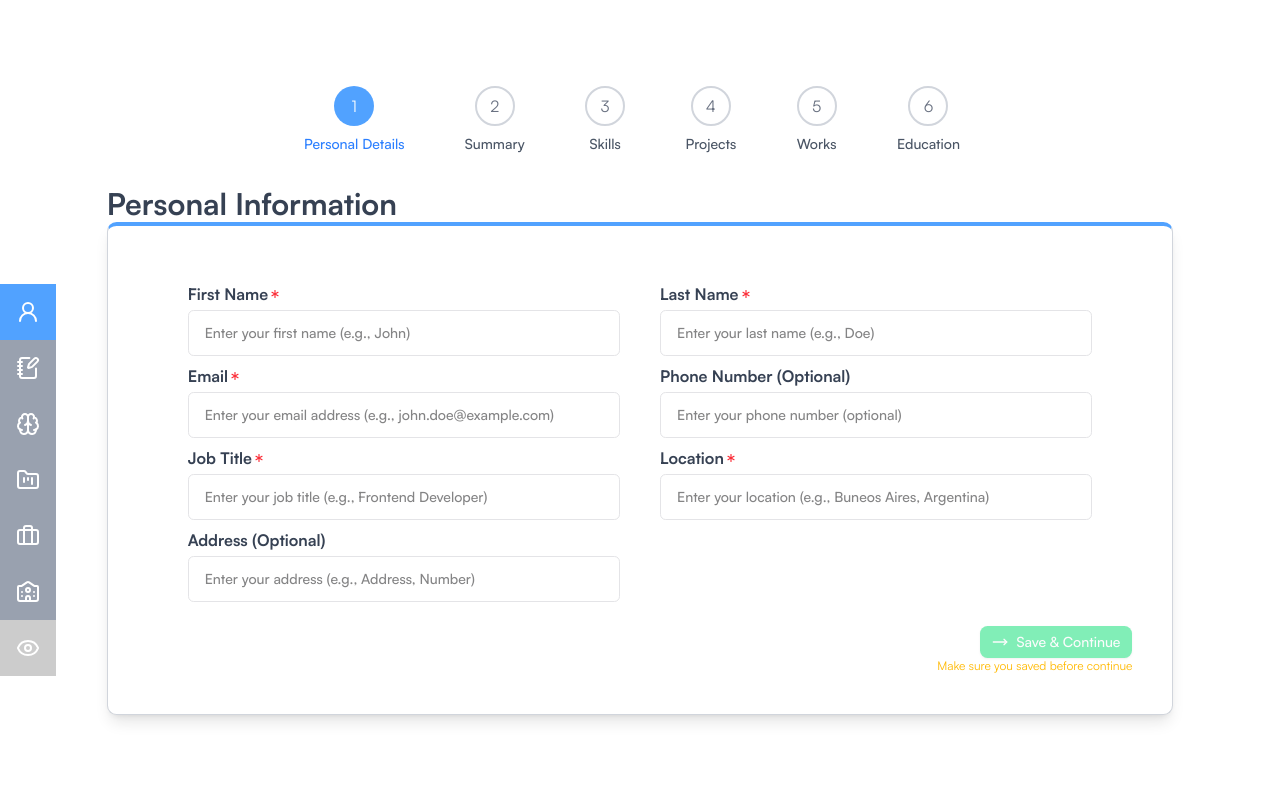
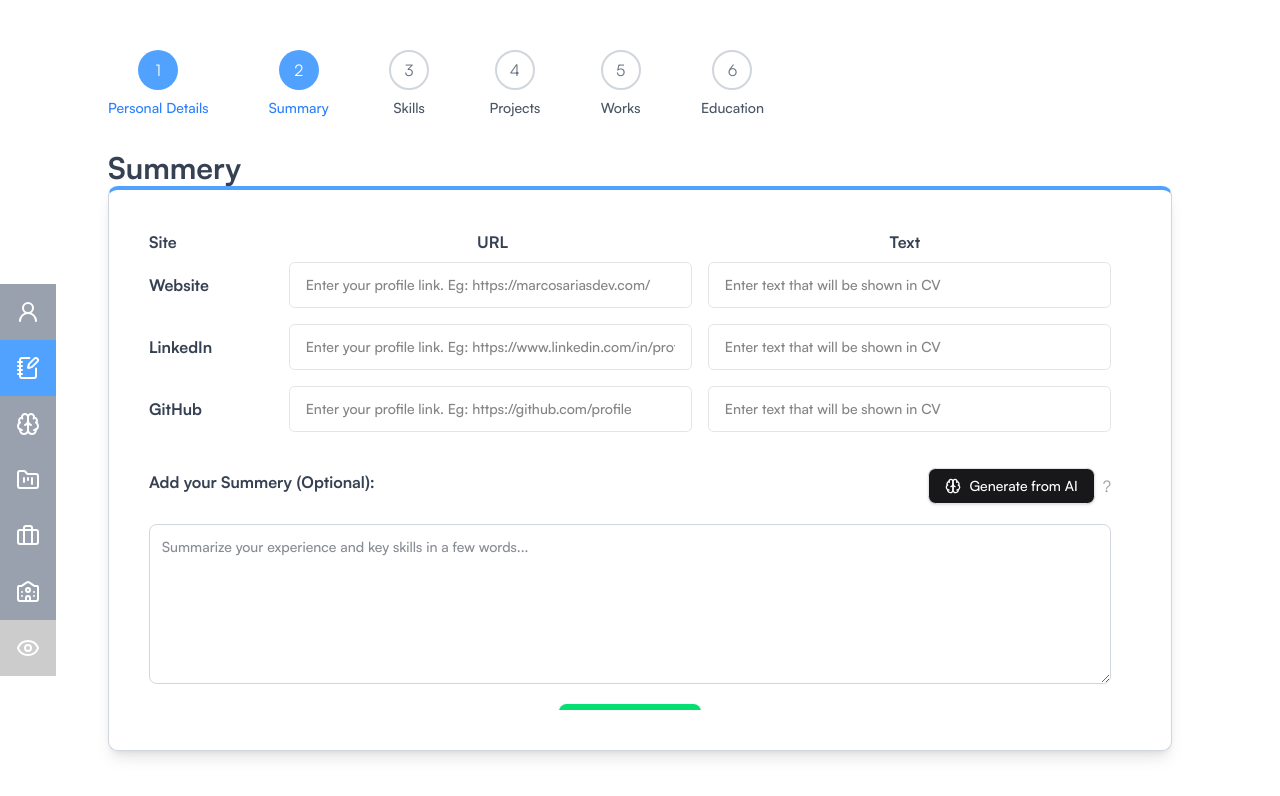
Before and after one commit to marcosarias21/resume-builder-ai, a React (Vite) app: page / in a window 1280 px wide. Both pictures are taken after a click on the button 28 px from the left and 368 px from the top of the page. Shown: the top 796 px of the page. Built offline with nearby package versions, Linux system fonts and the light colour scheme.

Commit message:
fix height in forms

```diff
--- a/src/App.tsx
+++ b/src/App.tsx
@@ -26,23 +26,19 @@ const App = () => {
 
   return (
     <section className='h-[100vh]'>
-      <div className='h-full grid grid-cols-12 items-center'>
+      <div className='h-full grid grid-cols-12 gap-4 items-center'>
         <div className='col-span-1 flex flex-col mt-40'>
           {sidebarInfo.map((info, index) => <Sidebar key={info.id} {...info} index={index} />)}
           <div>
             <SideTemplateBar setIsWatched={setIsWatched} isWatched={isWatched}/>
           </div>
         </div>
-        <div className={`flex items-center  ${isWatched ? 'col-span-6': 'col-span-10'}`}>
-          <div className='flex flex-col w-full justify-center'>
-            <div className='flex justify-center'>
+        <div className={`flex flex-col justify-center h-full ${isWatched ? 'col-span-6': 'col-span-10'} h-full`}>
+          <div className='flex flex-col h-full'>
+            <div className='h-full flex flex-col justify-center' key={currentSection}>
               <Stepper />
-            </div>
-            <div className='h-full'>
               <h2 className='text-3xl font-bold text-gray-700'>{sectionsData[currentSection].title}</h2>
-              <div className='h-full'>
-                {sectionsData[currentSection].comp}
-              </div>
+              {sectionsData[currentSection].comp}
             </div>
           </div>
         </div>
--- a/src/components/Forms/EducationForm/EducationForm.tsx
+++ b/src/components/Forms/EducationForm/EducationForm.tsx
@@ -33,7 +33,7 @@ const EducationForm = () => {
   }, [])
 
   return (
-    <div className='min-h-[60%] w-full bg-white border-1 border-gray-300 border-t-blue-400 border-t-4 dark:bg-neutral-800 shadow-xl rounded-lg p-6 lg:p-10'>
+    <div className='min-h-[70%] bg-white border-1 border-gray-300 border-t-blue-400 border-t-4 dark:bg-neutral-800 shadow-lg rounded-lg p-6 lg:p-10 w-full'>
         <form onSubmit={handleSubmit(onSubmit)} className='gap-6 min-h-[100%] max-h-[480px] overflow-y-auto custom-scrollbar pr-5'>
           <div>
             {fields.map((_, index) =>
--- a/src/components/Forms/PersonalInfoForm/PersonalInfoForm.tsx
+++ b/src/components/Forms/PersonalInfoForm/PersonalInfoForm.tsx
@@ -34,7 +34,7 @@ const PersonalInfoForm = () => {
   }, [])
 
   return (
-    <div className="min-h-[60%] bg-white border-1 border-gray-300 border-t-blue-400 border-t-4 dark:bg-neutral-800 shadow-lg rounded-lg p-6 lg:p-10 w-full">
+    <div className="min-h-[70%] bg-white border-1 border-gray-300 border-t-blue-400 border-t-4 dark:bg-neutral-800 shadow-lg rounded-lg p-6 lg:p-10 w-full">
       <form onSubmit={handleSubmit(onSubmit)} className="flex flex-col sm:grid-cols-2 gap-6 h-full w-full">
         <div className="h-full grid grid-cols-2 gap-x-10 px-10">
           <div className="mt-4">
--- a/src/components/Forms/ProjectsForm/ProjectsForm.tsx
+++ b/src/components/Forms/ProjectsForm/ProjectsForm.tsx
@@ -77,7 +77,7 @@ const ProjectsForm = () => {
   }, [])
 
   return (
-    <div className="min-h-[60%] w-full bg-white border border-gray-300 border-t-blue-400 border-t-4 dark:bg-neutral-800 shadow-xl rounded-lg p-6 lg:p-10">
+    <div className="min-h-[70%] bg-white border-1 border-gray-300 border-t-blue-400 border-t-4 dark:bg-neutral-800 shadow-lg rounded-lg p-6 lg:p-10 w-full">
       <form className="gap-6 max-h-[485px] overflow-y-auto custom-scrollbar pr-5" onSubmit={handleSubmit(onSubmit)}>
         <div>
           <div className="flex justify-between items-center my-4">
--- a/src/components/Forms/SkillsForm/SkillsForm.tsx
+++ b/src/components/Forms/SkillsForm/SkillsForm.tsx
@@ -34,7 +34,7 @@ const SkillsForm = () => {
   }, [])
 
   return (
-    <div className='min-h-[60%] w-full bg-white border-1 border-gray-300 border-t-blue-400 border-t-4 dark:bg-neutral-800 shadow-xl rounded-lg p-6 lg:p-10'>
+    <div className='min-h-[70%] bg-white border-1 border-gray-300 border-t-blue-400 border-t-4 dark:bg-neutral-800 shadow-lg rounded-lg p-6 lg:p-10 w-full'>
         <form onSubmit={handleSubmit(onSubmit)} className='gap-6 h-full'>
           <div>
             <div className="flex justify-between items-center my-4">
--- a/src/components/Forms/SummeryForm/SummeryForm.tsx
+++ b/src/components/Forms/SummeryForm/SummeryForm.tsx
@@ -50,8 +50,8 @@ const SummeryForm = () => {
   }, [])
 
   return (
-      <div className='min-h-[60%] w-full bg-white border-1 border-gray-300 border-t-blue-400 border-t-4 dark:bg-neutral-800 shadow-xl rounded-lg p-6 lg:p-10'>
-        <form onSubmit={handleSubmit(onSubmit)} className='gap-6 max-h-[485px] overflow-y-auto custom-scrollbar pr-5'>
+      <div className='min-h-[70%] bg-white border-1 border-gray-300 border-t-blue-400 border-t-4 dark:bg-neutral-800 shadow-lg rounded-lg p-6 lg:p-10 w-full'>
+        <form onSubmit={handleSubmit(onSubmit)} className='gap-6 max-h-[480px] overflow-y-auto custom-scrollbar pr-5'>
           <div className="flex flex-col justify-center">
             <div className="flex flex-col">
               <div className="grid grid-cols-7 font-bold text-gray-700 mb-2">
--- a/src/components/Forms/WorkForm/WorkForm.tsx
+++ b/src/components/Forms/WorkForm/WorkForm.tsx
@@ -51,7 +51,7 @@ const WorkForm = () => {
   }, [])
 
   return (
-    <div className='min-h-[60%] w-full bg-white border-1 border-gray-300 border-t-blue-400 border-t-4 dark:bg-neutral-800 shadow-xl rounded-lg p-6 lg:p-10'>
+    <div className='min-h-[70%] bg-white border-1 border-gray-300 border-t-blue-400 border-t-4 dark:bg-neutral-800 shadow-lg rounded-lg p-6 lg:p-10 w-full'>
         <form onSubmit={handleSubmit(onSubmit)} className='gap-6 max-h-[485px] overflow-y-auto custom-scrollbar pr-5'>
           <div>
              {fields?.map((_, index) => (
--- a/src/components/Sidebar/Sidebar.tsx
+++ b/src/components/Sidebar/Sidebar.tsx
@@ -8,9 +8,9 @@ const Sidebar: React.FC<Prop> = ({ index, section, popover, icon }) => {
   const { updateCurrentSection, currentSection, currentStep } = useSectionsStore()
 
   const handleSection = () => {
-    if (currentStep >= index) {
+    // if (currentStep >= index) {
       updateCurrentSection(section)
-    }
+    // }
   }
 
   return (
```
